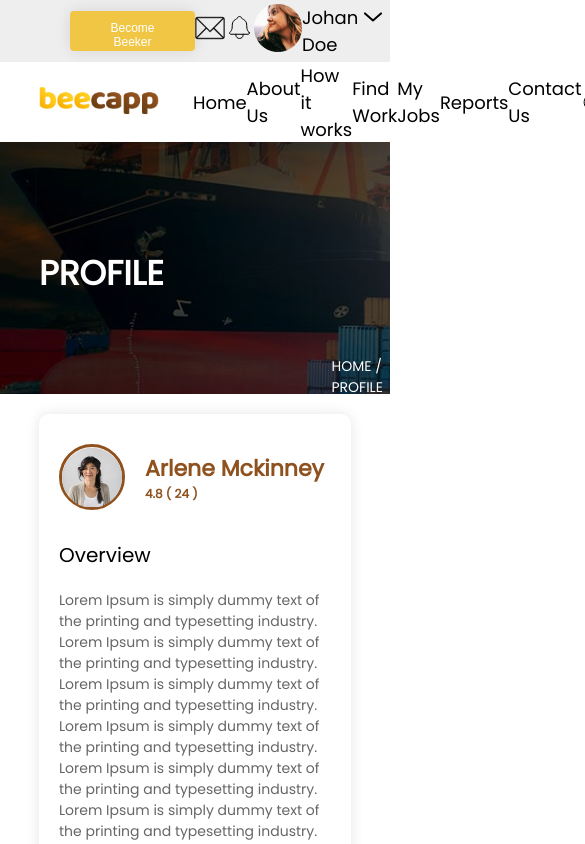
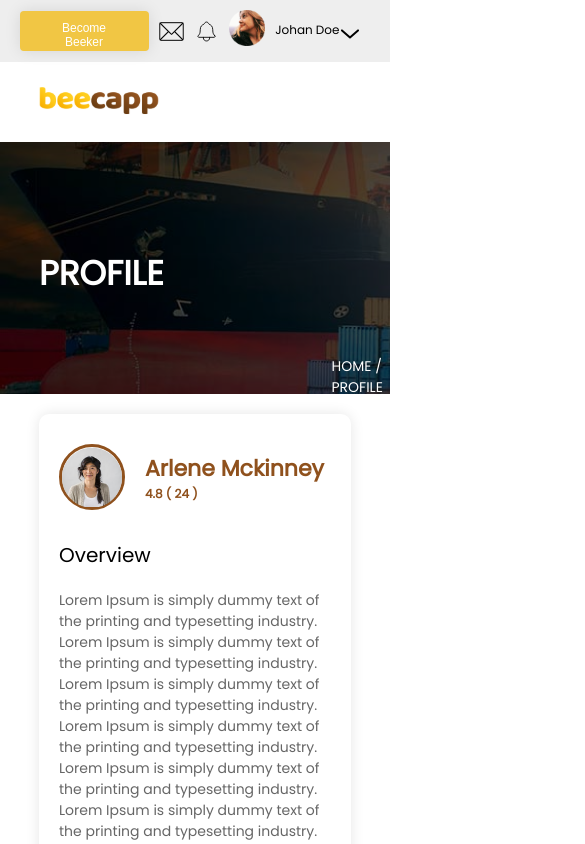
Before and after one commit to asadrazashah/becapp, a React (Create React App) app: page /home/profile in a window 390 px wide. Shown: the top 844 px of the page, 585 px wide, since content can reach past the window. Built offline with nearby package versions, Linux system fonts and the light colour scheme.

Commit message:
added css to fix responsiveness in navbar and header component

```diff
--- a/src/components/Header.tsx
+++ b/src/components/Header.tsx
@@ -12,8 +12,8 @@ const Header: React.FC = () => {
         <div className="topHeaderBar">
             <ThemeButton title="Become Beeker" borderRadius="withRadius" />
             <div className="sectionLast">
-                <span><img src={iconMessage} alt="icon message" /></span>
-                <span><img src={iconNotification} alt="icon notification" /></span>
+                <span className="icons"><img src={iconMessage} alt="icon message" /></span>
+                <span className="icons"><img src={iconNotification} alt="icon notification" /></span>
                 <span className="avatar"><img src={avatar} alt="profile" /></span>
                 <span className="info"><p>Johan Doe</p><span><img src={arrow} alt="icon arrow" /></span></span>
             </div>
--- a/src/styles/components/header.scss
+++ b/src/styles/components/header.scss
@@ -1,7 +1,7 @@
 .topHeaderBar {
   height: 62px;
   background-color: #eee;
-  padding: 0px 70px;
+  padding: 0px 5%;
   display: flex;
   align-items: center;
   justify-content: space-between;
@@ -11,7 +11,13 @@
   display: flex;
   justify-content: space-between;
   align-items: center;
-  width: 25%;
+  width: 300px;
+  .icons {
+    img {
+      width: 100%;
+      height: 100%;
+    }
+  }
   span {
     cursor: pointer;
   }
@@ -33,19 +39,33 @@
     }
   }
 }
-
-@media (max-width: 1200px) {
+@media (max-width: 580px) {
   .sectionLast {
-    width: 30%;
+    width: 250px;
+    padding: 0px 10px;
+    .icons {
+      width: 25px;
+      height: 25px;
+    }
+    .avatar {
+      img {
+        width: 36px;
+        height: 36px;
+      }
+    }
+    .info {
+      p {
+        font-size: 12px;
+        padding-right: 1px;
+      }
+      span {
+        width: 20px;
+        height: 20px;
+      }
+    }
   }
 }
-@media (max-width: 960px) {
-  .sectionLast {
-    width: 50%;
-  }
-}
-@media (max-width: 580px) {
-  .sectionLast {
-    width: 50%;
-  }
-}
+
+// @media (max-width:400px){
+//   .sectionLast
+// }
--- a/src/styles/components/navbar.scss
+++ b/src/styles/components/navbar.scss
@@ -13,7 +13,7 @@
   display: flex;
   justify-content: space-between;
   align-items: center;
-  padding: 0px 70px;
+  padding: 0px 5%;
   a {
     text-decoration: none;
     color: #000;
@@ -26,7 +26,7 @@
 }
 @media (max-width: 1200px) {
   .linksNavBar {
-    padding: 0px 5px;
+    padding: 0px 1%;
   }
   .containerNavbar {
     .logo {
@@ -34,3 +34,9 @@
     }
   }
 }
+
+@media (max-width: 1100px) {
+  .linksNavBar {
+    display: none;
+  }
+}
```
